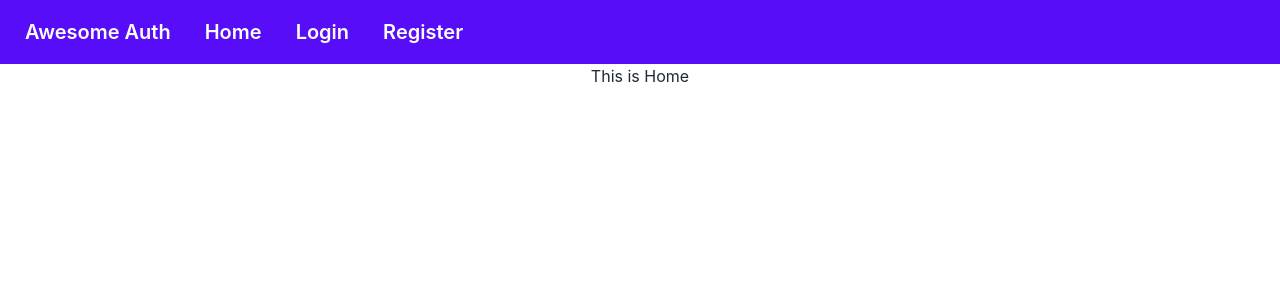
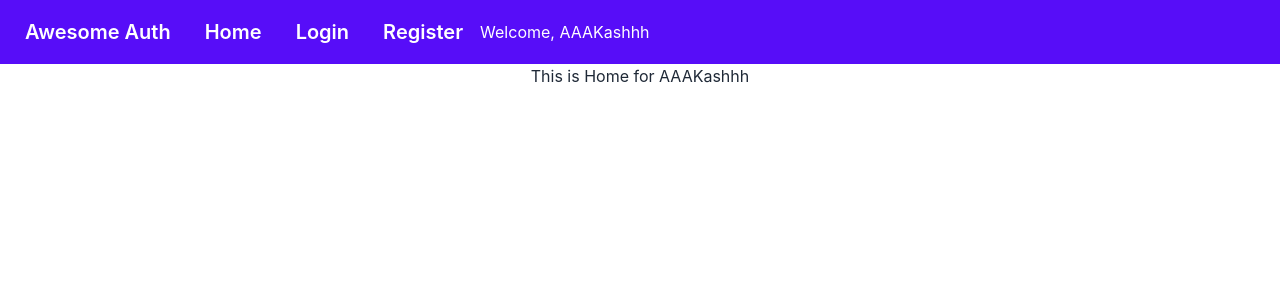
Before and after one commit to rasel497/auth-router-context, a React (Create React App) app: page / in a window 1280 px wide. Shown: the top 300 px of the page. Built offline with nearby package versions, Linux system fonts and the light colour scheme.

Commit message:
Access Context Value from anywhere inside the app

```diff
--- a/src/componants/Header.js
+++ b/src/componants/Header.js
@@ -1,7 +1,11 @@
-import React from 'react';
+import React, { useContext } from 'react';
 import { Link } from 'react-router-dom';
+import { AuthContext } from "../contexts/UserContext";
 
 const Header = () => {
+    const { user } = useContext(AuthContext)
+    console.log('context', user);
+
     return (
         <div>
             <div className="navbar bg-primary text-primary-content">
@@ -9,6 +13,7 @@ const Header = () => {
                 <Link className="btn btn-ghost normal-case text-xl" to='/'>Home</Link>
                 <Link className="btn btn-ghost normal-case text-xl" to='/login'>Login</Link>
                 <Link className="btn btn-ghost normal-case text-xl" to='/register'>Register</Link>
+                {user?.displayName && <span>Welcome, {user.displayName}</span>}
             </div>
         </div>
     );
--- a/src/componants/Home.js
+++ b/src/componants/Home.js
@@ -1,9 +1,13 @@
-import React from 'react';
+import React, { useContext } from 'react';
+import { AuthContext } from '../contexts/UserContext';
 
 const Home = () => {
+
+    const { user } = useContext(AuthContext);
+
     return (
         <div>
-            <h2>This is Home</h2>
+            <h2>This is Home for {user?.displayName}</h2>
         </div>
     );
 };
--- a/src/contexts/UserContext.js
+++ b/src/contexts/UserContext.js
@@ -1,10 +1,17 @@
-import React, { createContext } from 'react';
+import React, { createContext, useState } from 'react';
+import { getAuth } from 'firebase/auth';
+import app from '../firebase/firebase.config';
 
-const AuthContext = createContext();
+
+export const AuthContext = createContext();
+
+const auth = getAuth(app)
 
 const UserContext = ({ children }) => {
+    // const user = { displayName: 'Akash' }
+    const [user, setUser] = useState({ displayName: 'AAAKashhh' })
 
-    const authInfo = {};
+    const authInfo = { user: user };
 
     return (
         <AuthContext.Provider value={authInfo}>
```
Also changed, not shown: src/__steps.js (added, +23 -0 lines).
